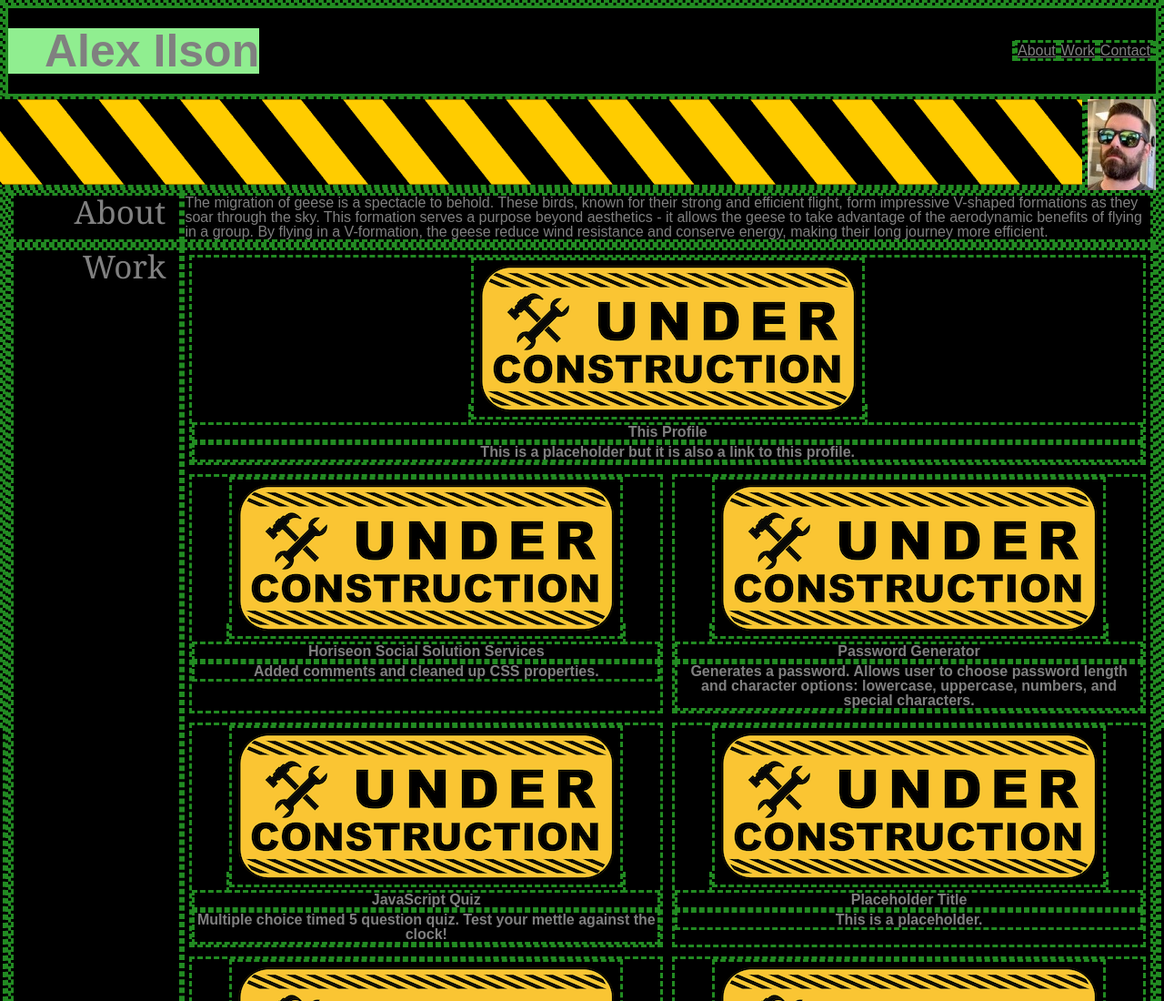
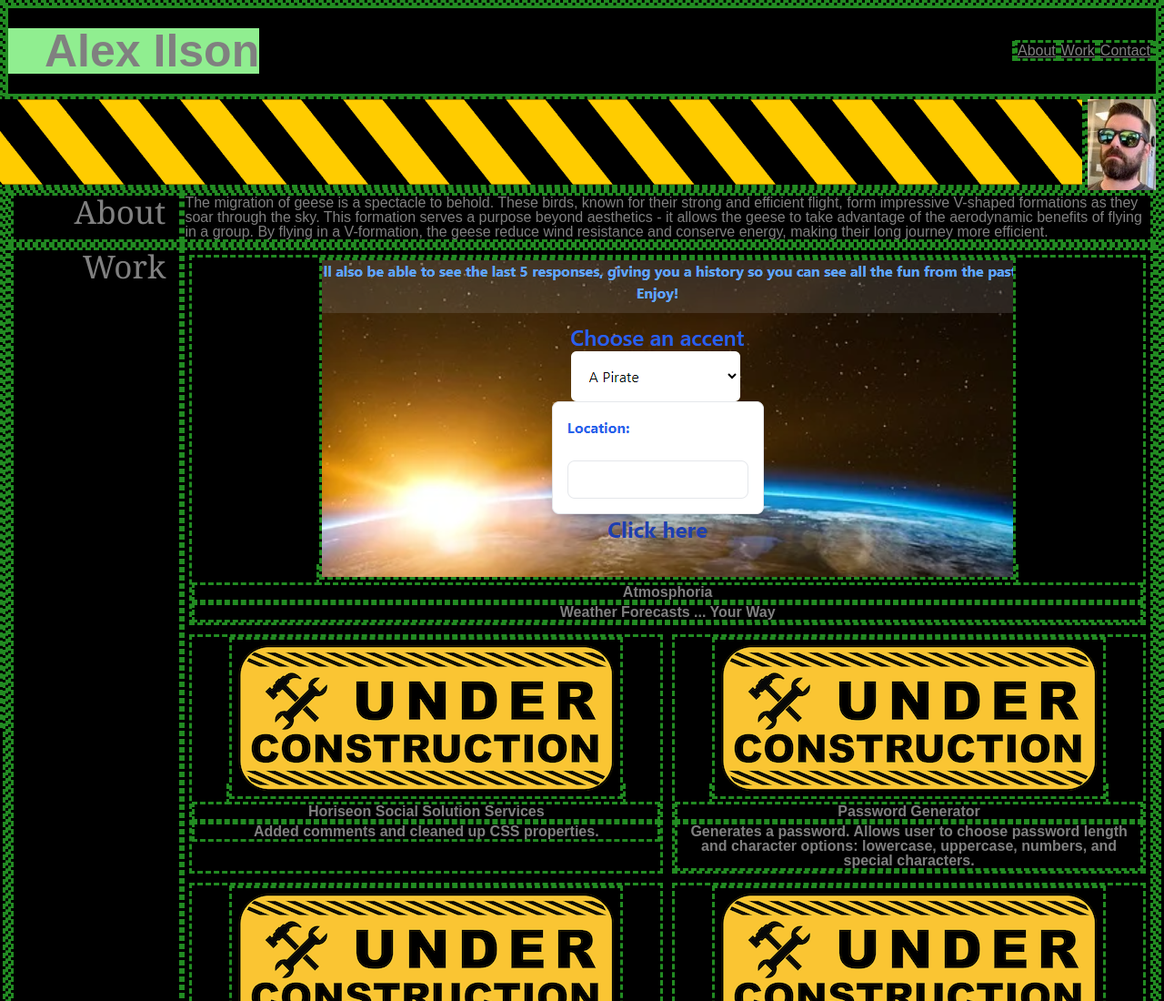
Before and after one commit to alexilson/Code-Portfolio, a plain HTML site: page index.html in a window 1280 px wide. Shown: the top 1100 px of the page at 91% size. Drawn offline with Linux system fonts and the light colour scheme.

Commit message:
Updated first link to Atmosphoria and added screenshot image

```diff
--- a/index.html
+++ b/index.html
@@ -51,11 +51,11 @@
                 <!-- Item One -->
                 <div class="link_tile">
                     <!-- Item Link/image -->
-                    <a href="https://alexilson.github.io/wk2-challenge/"><img src="./Assets/images/placeholder.png" alt="Black and yellow sign that says Under Construction in black with a logo of a crossed hammer and a wrench."/></a>
+                    <a href="https://alexilson.github.io/atmosphoria/"><img src="./Assets/images/atmosphoria_screenshot.png" alt="Black and yellow sign that says Under Construction in black with a logo of a crossed hammer and a wrench."/></a>
                     <!-- Item Title -->
-                    <h2>This Profile</h2>
+                    <h2>Atmosphoria</h2>
                     <!-- Item Subtitle -->
-                    <h3>This is a placeholder but it is also a link to this profile.</h3>
+                    <h3>Weather Forecasts ... Your Way</h3>
                 </div>
 
                 <div class="link_tile">
```
Also changed, not shown: Assets/images/atmosphoria_screenshot.png (added).
